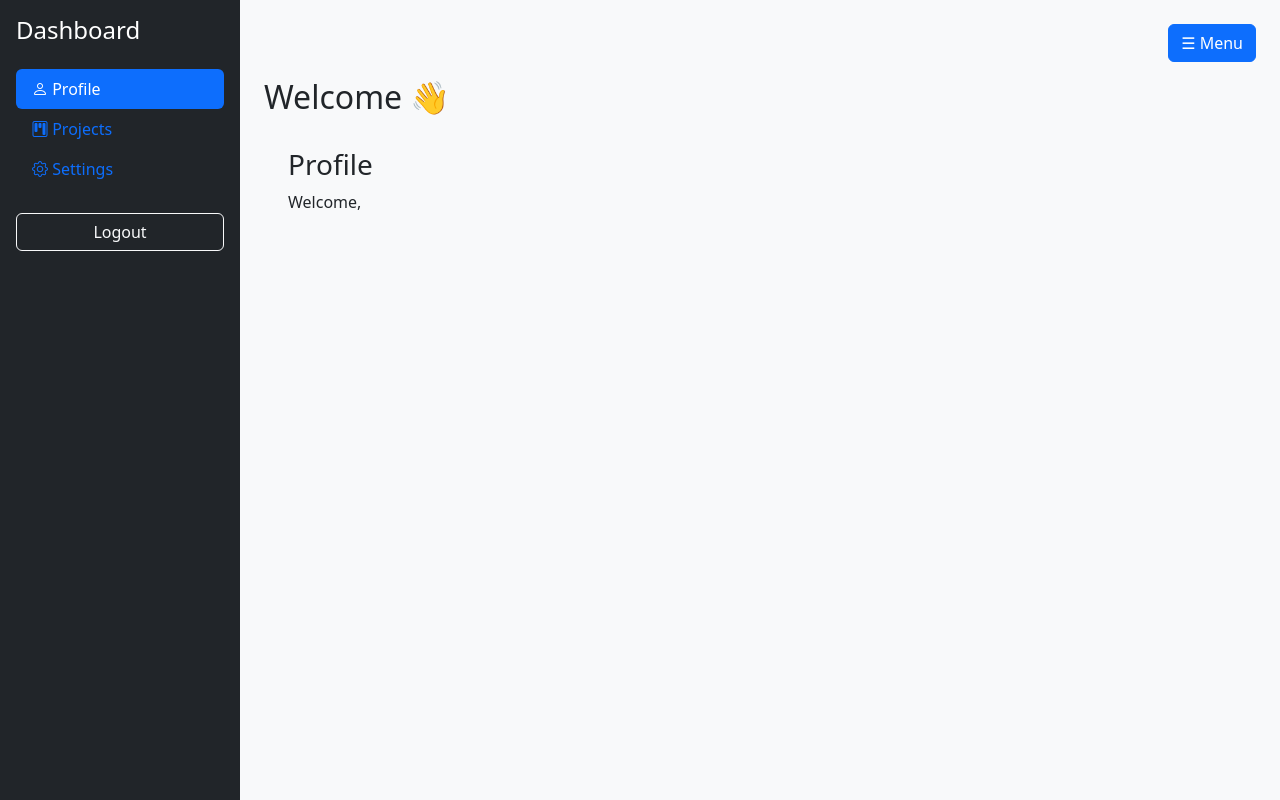
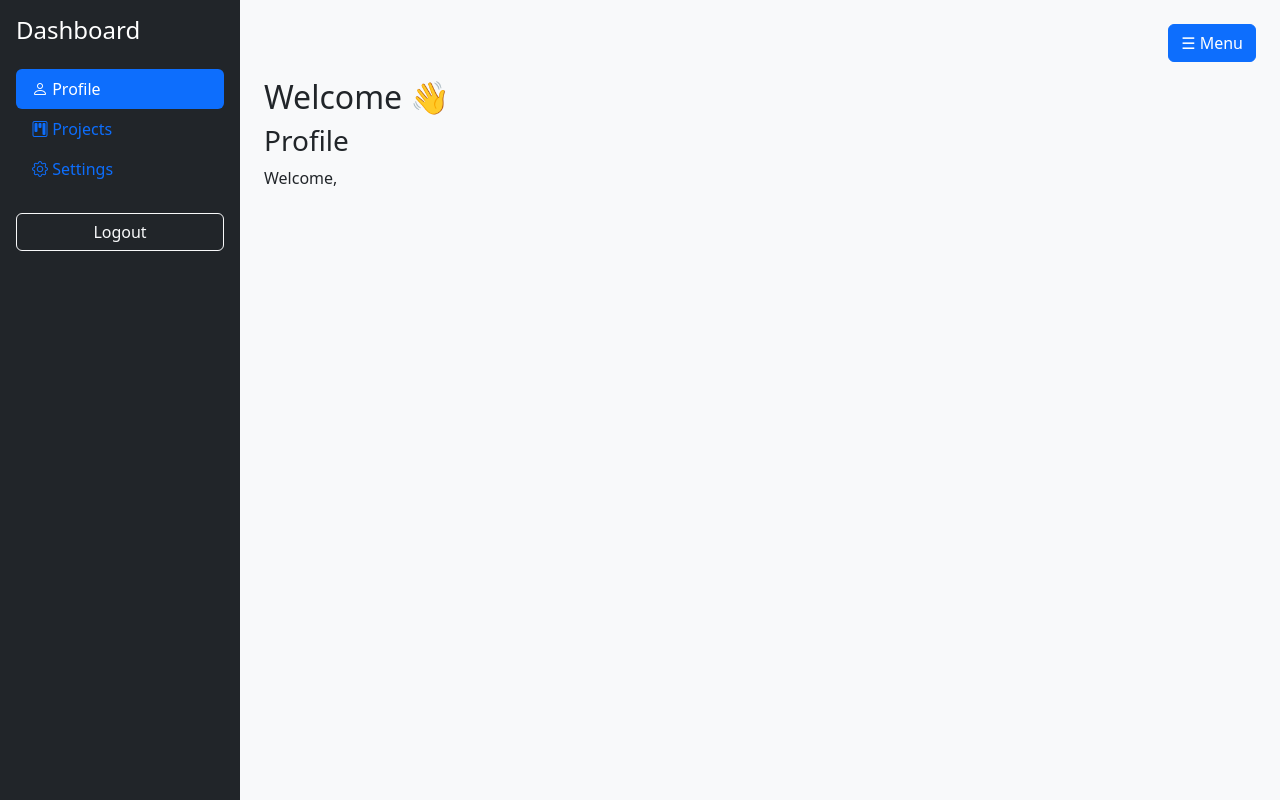
Before and after one commit to ndmichael/team_dashboard, a Django app: page / in a window 1280 px wide. Run offline with Django 5.2, Linux system fonts and the light colour scheme.

Commit message:
Styled the home page properly

```diff
--- a/dashboard/templates/dashboard/home.html
+++ b/dashboard/templates/dashboard/home.html
@@ -5,7 +5,6 @@
 <h2>Welcome 👋</h2>
 
 <!-- Main Content -->
-<main class="flex-grow-1 p-4">
 <div class="tab-content">
     <div class="tab-pane fade show active" id="profile" role="tabpanel">
         <div class="content-card">
@@ -23,6 +22,5 @@
         </div>
     </div>
 </div>
-</main>
 
 {% endblock %}
```
Lines whose indentation alone changed are shown as unchanged.
